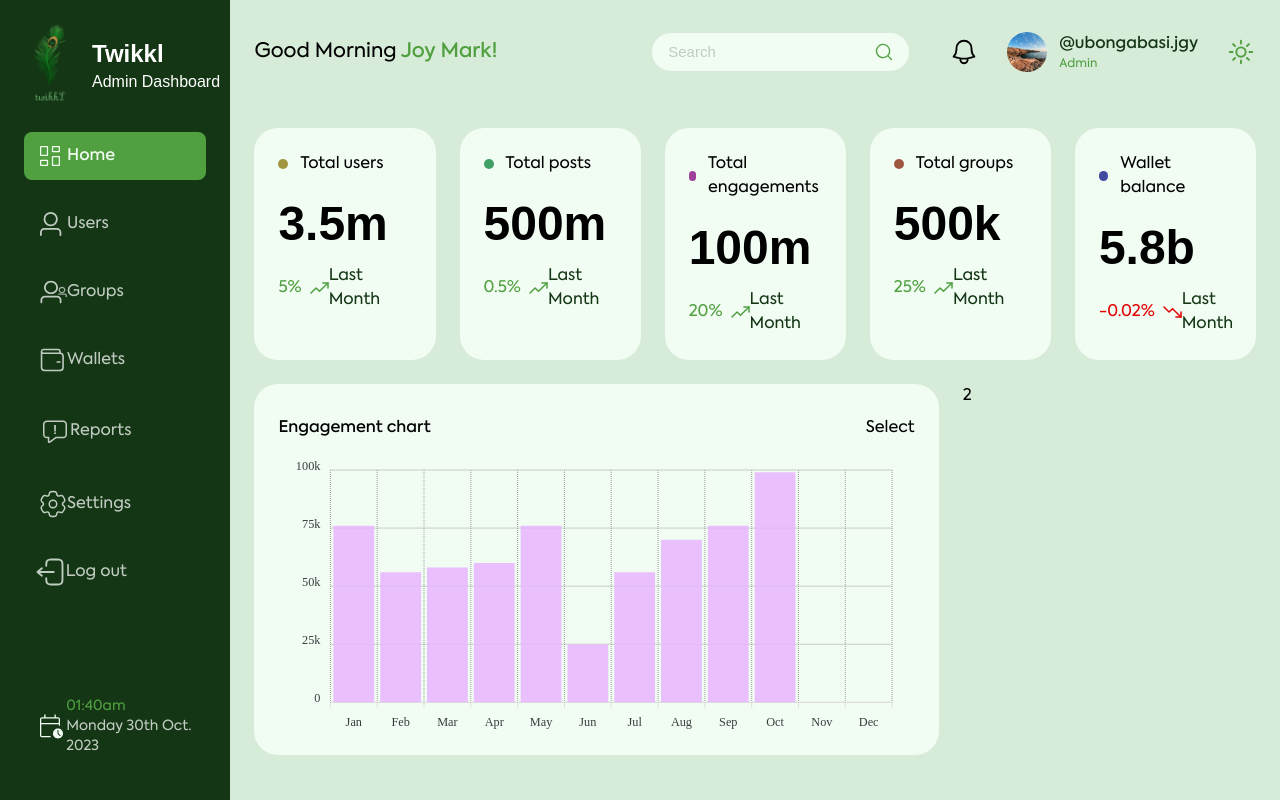
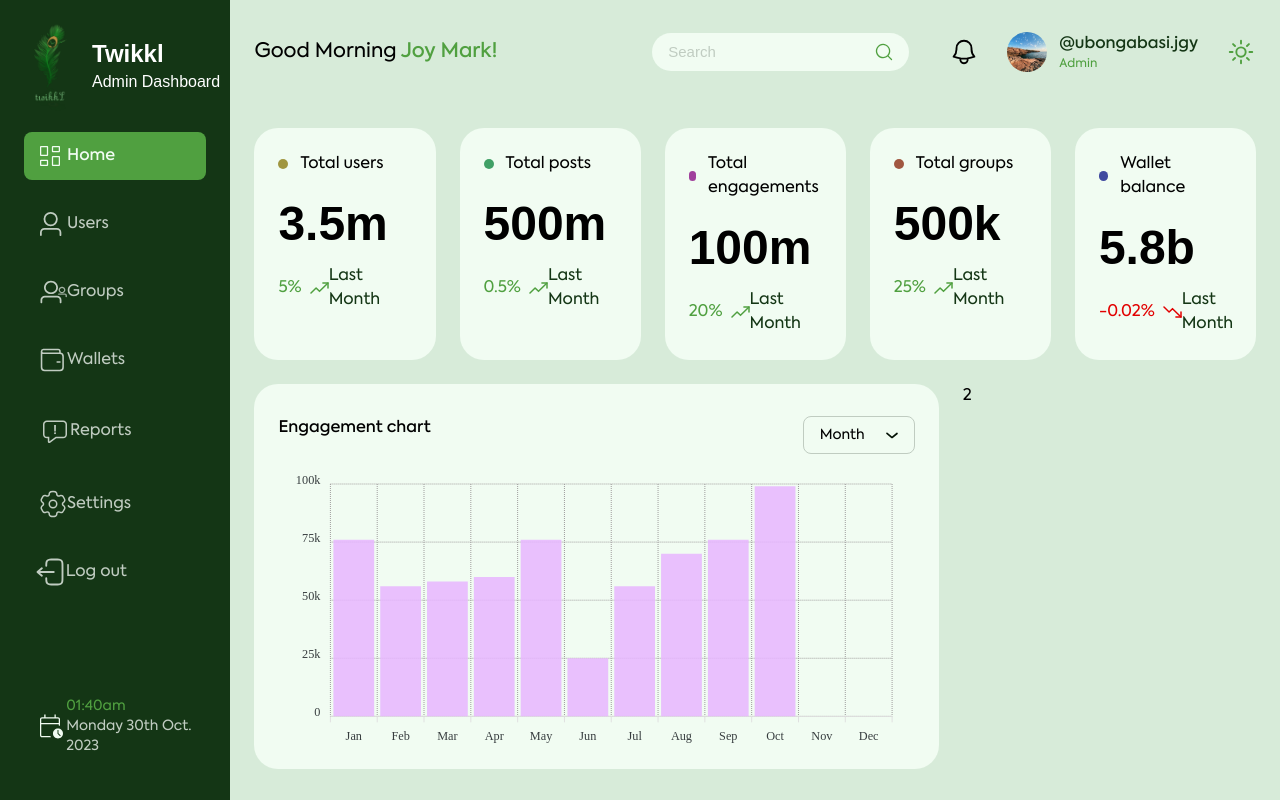
Before and after one commit to JiggyDevs/twikkl-dashboard, a Next.js app: page /dashboard in a window 1280 px wide. Built offline with nearby package versions, Linux system fonts and the light colour scheme; a web font is replaced by a local one.

Commit message:
feat: dashboard home(engagement chart) WIP

```diff
--- /dev/null
+++ b/public/svg/CarretIcon.tsx
@@ -0,0 +1,39 @@
+// const CarretIcon = ({ style = "" }) => (
+//   <svg
+//     xmlns="http://www.w3.org/2000/svg"
+//     width={20}
+//     height={20}
+//     fill="none"
+//     className={`transition-transform duration-500 ${style}`}
+//   >
+//     <path
+//       stroke="#384A69"
+//       strokeLinecap="round"
+//       strokeLinejoin="round"
+//       strokeWidth={2}
+//       d="m16 10-4 4-4-4"
+//     />
+//   </svg>
+// );
+// export default CarretIcon;
+
+import * as React from "react";
+import { SVGProps } from "react";
+const CaretIcon = (
+  props: SVGProps<SVGSVGElement> & { otherstyle?: string }
+) => (
+  <svg
+    xmlns="http://www.w3.org/2000/svg"
+    width={12}
+    height={7}
+    fill="none"
+    {...props}
+    className={`transition-transform duration-300 ${props.otherstyle}`}
+  >
+    <path
+      fill="#041105"
+      d="M11.834 1.475a.833.833 0 0 1-.309.65l-5 4.025a.833.833 0 0 1-1.058 0l-5-4.166A.834.834 0 1 1 1.534.7L6 4.425l4.467-3.6a.833.833 0 0 1 1.367.65Z"
+    />
+  </svg>
+);
+export default CaretIcon;
--- a/public/svg/index.ts
+++ b/public/svg/index.ts
@@ -13,3 +13,4 @@ export { default as NotificationIcon } from "./NoficationIcon";
 export { default as ToggleLightModeIcon } from "./ToggleLightMode";
 export { default as TrendsUpIcon } from "./TrendsUp";
 export { default as TrendsDownIcon } from "./TrendsDown";
+export {default as CaretIcon} from "./CarretIcon"
--- a/src/app/ui/atoms/Select.tsx
+++ b/src/app/ui/atoms/Select.tsx
@@ -1,14 +1,72 @@
-import React from "react";
+"use client";
 
-const Select = () => {
-  const options = [
-    { label: "mon", option: 1 },
-    { label: "tue", option: 2 },
-    { label: "wed", option: 3 },
-    { label: "thurs", option: 4 },
-    { label: "fri", option: 5 },
-  ];
-  return <div>Select</div>;
+import { useState } from "react";
+
+import clsx from "clsx";
+
+import CarretIcon from "../../../../public/svg/CarretIcon";
+import { SelectValueType } from "@/app/lib/types/components";
+
+const Select = ({
+  options,
+  mxWt,
+  placeHolder,
+}: {
+  options: SelectValueType[];
+  mxWt?: string;
+  placeHolder?: string;
+}) => {
+  const [selectedItem, setSelectedItem] = useState<SelectValueType | null>(
+    null
+  );
+
+  const holder = placeHolder;
+
+  const [toggleList, setToggleList] = useState<boolean>(false);
+
+  const handleOptionSelect = (val: SelectValueType) => setSelectedItem(val);
+
+  const handleToggleList = () => setToggleList((prev) => !prev);
+
+  return (
+    <div
+      className={clsx(
+        "flex items-center bg-transparent border border-twikkl-inactive focus:border-twikkl-primary py-2 px-4 rounded-lg text-label relative text-sm w-full",
+        mxWt || "max-w-[7rem]"
+      )}
+      onClick={handleToggleList}
+    >
+      <div className="flex items-center justify-between w-full cursor-pointer">
+        <span className="capitalize pointer-events-none">
+          {selectedItem?.label || holder}
+        </span>
+        <CarretIcon otherstyle={toggleList ? "transform rotate-180" : ""} />
+      </div>
+      <div
+        className={clsx(
+          "absolute top-11 w-full left-0 cursor-pointer transition-all duration-150 transform origin-top z-50",
+          toggleList
+            ? "opacity-100 scale-100"
+            : "opacity-0 scale-95 cursor-none pointer-events-none"
+        )}
+      >
+        {options.map(({ label, value }) => (
+          <div
+            key={label}
+            className={clsx(
+              "flex items-center justify-between py-2 px-4 first:rounded-t-md  last:border-0 last:rounded-b-md hover:bg-twikkl-primary hover:text-white shadow cursor-pointer",
+              label === selectedItem?.label
+                ? "bg-green-300"
+                : "bg-twikkl-tertiary"
+            )}
+            onClick={() => handleOptionSelect({ label, value })}
+          >
+            <span className="capitalize">{label}</span>
+          </div>
+        ))}
+      </div>
+    </div>
+  );
 };
 
 export default Select;
--- a/src/app/ui/organisms/dashboard/EngagementChart.tsx
+++ b/src/app/ui/organisms/dashboard/EngagementChart.tsx
@@ -90,7 +90,13 @@ const EngagementChart = () => {
     <div className="w-full bg-twikkl-tertiary rounded-3xl pt-8 px-2 md:px-6">
       <div className="flex justify-between">
         <h2 className="font-medium">Engagement chart</h2>
-        <Select />
+        <Select
+          placeHolder="Month"
+          options={[
+            { label: "life", value: "value" },
+            { label: "Married", value: "value" },
+          ]}
+        />
       </div>
       <Chart
         options={chart.options}
```
Also changed, not shown: src/app/lib/types/components.ts (+16 -0 lines).
